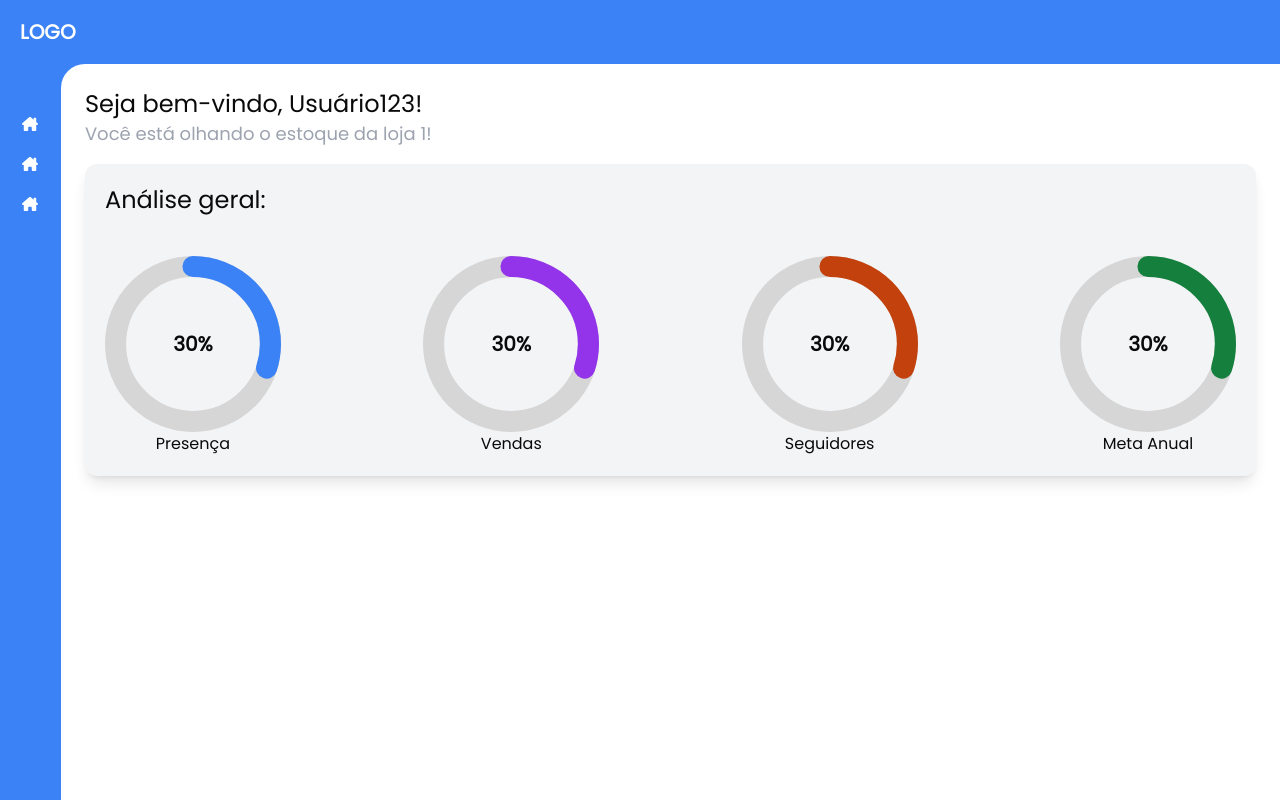
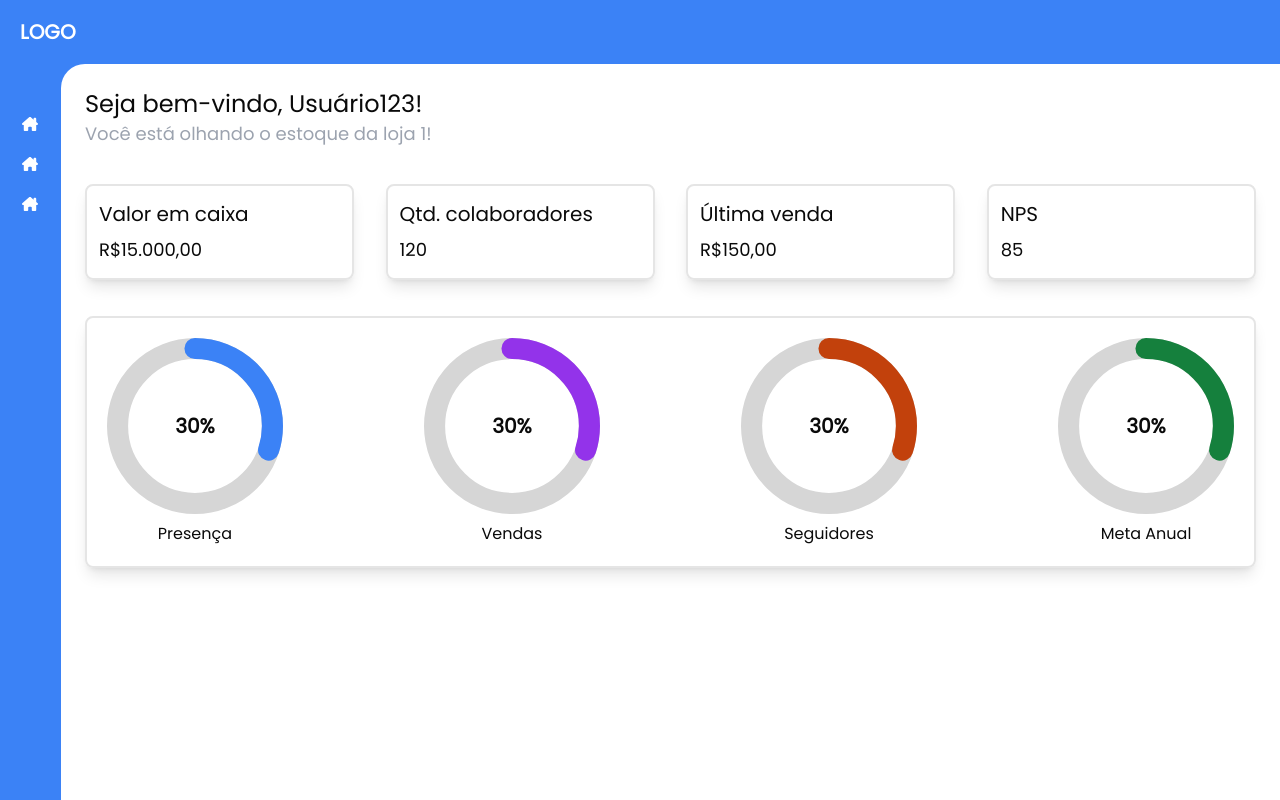
Before and after one commit to Campos1911/gestao-de-estoque, a Next.js app: page / in a window 1280 px wide. Built offline with nearby package versions, Linux system fonts and the light colour scheme.

Commit message:
feature: Finalizando o dashboard

```diff
--- a/src/app/page.tsx
+++ b/src/app/page.tsx
@@ -1,6 +1,7 @@
 "use client";
 
-import CircularProgress from "@/components/CircularProgress/CircularProgress";
+import { CardDashboard } from "@/components/Card";
+import { CircularProgress } from "@/components/CircularProgress";
 import "react-circular-progressbar/dist/styles.css";
 
 export default function Home() {
@@ -12,39 +13,67 @@ export default function Home() {
           Você está olhando o estoque da loja 1!
         </p>
       </div>
-      <div className="w-full flex flex-col gap-10 p-5 rounded-xl bg-gray-100 shadow-lg">
-        <p className="text-2xl">Análise geral:</p>
+      <div className="flex w-full py-5 justify-between">
+        {cardInfos.map((dados, index) => (
+          <CardDashboard key={index} titulo={dados.titulo} dado={dados.dado} />
+        ))}
+      </div>
+      <div className="border-2 p-5 rounded-lg shadow-lg w-full flex">
         <div className="flex justify-between w-full">
-          <CircularProgress
-            corHex="#3b82f6"
-            tema="Presença"
-            porcentagem={30}
-            width="w-44"
-            height="h-44"
-          />
-          <CircularProgress
-            corHex="#9333ea"
-            tema="Vendas"
-            porcentagem={30}
-            width="w-44"
-            height="h-44"
-          />
-          <CircularProgress
-            corHex="#c2410c"
-            tema="Seguidores"
-            porcentagem={30}
-            width="w-44"
-            height="h-44"
-          />
-          <CircularProgress
-            corHex="#15803d"
-            tema="Meta Anual"
-            porcentagem={30}
-            width="w-44"
-            height="h-44"
-          />
+          {circularInfos.map((dados, index) => (
+            <CircularProgress
+              key={index}
+              corHex={dados.corHex}
+              tema={dados.tema}
+              porcentagem={dados.porcentagem}
+              width="w-44"
+              height="h-44"
+            />
+          ))}
         </div>
       </div>
     </div>
   );
 }
+
+const circularInfos = [
+  {
+    corHex: "#3b82f6",
+    tema: "Presença",
+    porcentagem: 30,
+  },
+  {
+    corHex: "#9333ea",
+    tema: "Vendas",
+    porcentagem: 30,
+  },
+  {
+    corHex: "#c2410c",
+    tema: "Seguidores",
+    porcentagem: 30,
+  },
+  {
+    corHex: "#15803d",
+    tema: "Meta Anual",
+    porcentagem: 30,
+  },
+];
+
+const cardInfos = [
+  {
+    titulo: "Valor em caixa",
+    dado: "R$15.000,00",
+  },
+  {
+    titulo: "Qtd. colaboradores",
+    dado: "120",
+  },
+  {
+    titulo: "Última venda",
+    dado: "R$150,00",
+  },
+  {
+    titulo: "NPS",
+    dado: "85",
+  },
+];
--- /dev/null
+++ b/src/components/Card/CardDashboard.tsx
@@ -0,0 +1,12 @@
+import React from "react";
+
+const CardDashboard = ({ titulo, dado }: { titulo: string; dado: string }) => {
+  return (
+    <div className="border-2 p-3 rounded-lg shadow-lg w-[23%] h-24 flex flex-col gap-2 justify-center">
+      <p className="text-xl">{titulo}</p>
+      <p className="text-lg">{dado}</p>
+    </div>
+  );
+};
+
+export default CardDashboard;
--- /dev/null
+++ b/src/components/Card/index.ts
@@ -0,0 +1,3 @@
+import CardDashboard from "./CardDashboard";
+
+export { CardDashboard };
--- a/src/components/CircularProgress/CircularProgress.tsx
+++ b/src/components/CircularProgress/CircularProgress.tsx
@@ -18,14 +18,13 @@ const CircularProgress = ({
   height: string;
 }) => {
   return (
-    <section className="flex flex-col items-center">
+    <section className="flex flex-col items-center gap-2">
       <CircularProgressbarWithChildren
         className={`${width} ${height}`}
         value={porcentagem}
         strokeWidth={12}
         styles={buildStyles({
           pathColor: `${corHex}`,
-          textColor: `${corHex}`,
           trailColor: "#d6d6d6",
         })}
       >
--- /dev/null
+++ b/src/components/CircularProgress/index.ts
@@ -0,0 +1,3 @@
+import CircularProgress from "./CircularProgress";
+
+export { CircularProgress };
```
